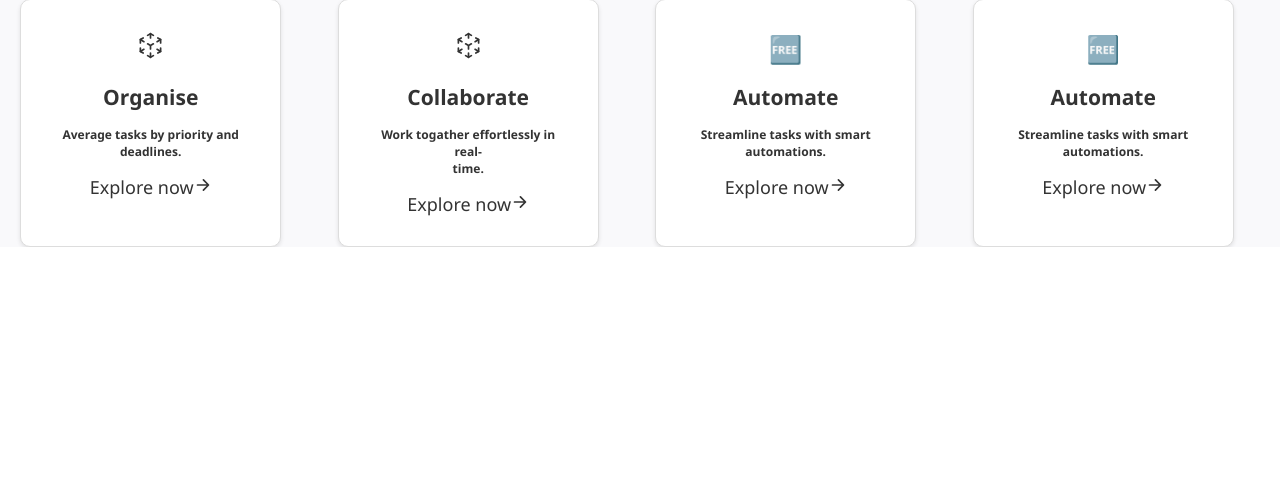
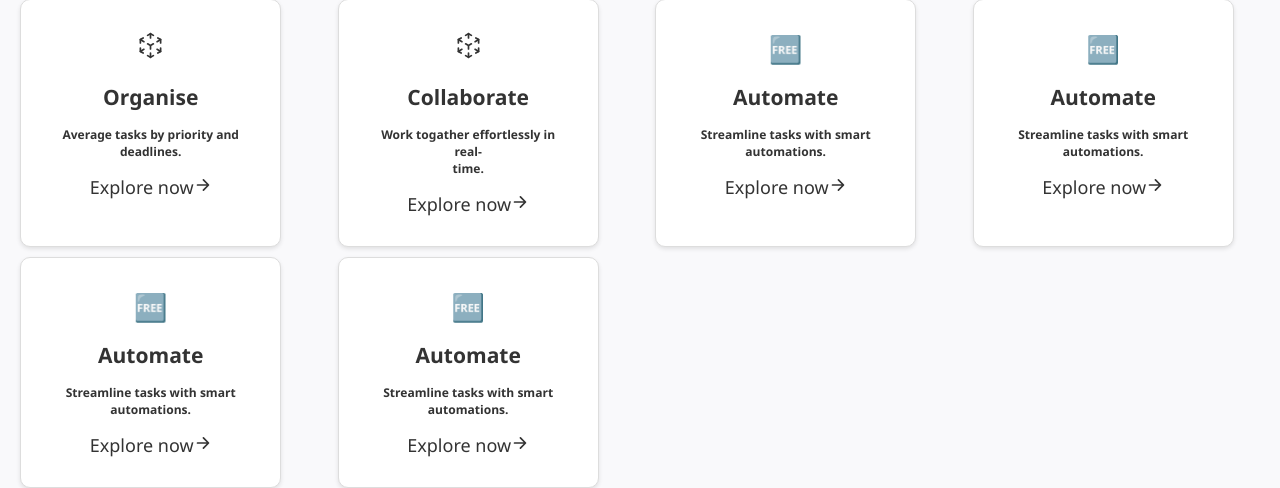
Before and after one commit to sreedhanya-ts/TODO, a Django app: page / in a window 1280 px wide. Shown: the part 1144-1632 px from the top of the page. Before the commit the page ends 1391 px from the top, so only its background shows below. Run offline with Django 5.2, Linux system fonts and the light colour scheme.

Commit message:
update_features

```diff
--- a/secondproject/Todo/templates/home.html
+++ b/secondproject/Todo/templates/home.html
@@ -121,6 +121,18 @@
           <h6>Streamline tasks with smart <br>automations.</h6>
           <p>Explore now<ion-icon name="arrow-forward-outline"></ion-icon></p>
         </div>
+         <div class="feat">
+          <h2>🆓 </h2>
+          <h3>Automate</h3>
+          <h6>Streamline tasks with smart <br>automations.</h6>
+          <p>Explore now<ion-icon name="arrow-forward-outline"></ion-icon></p>
+        </div>
+         <div class="feat">
+          <h2>🆓 </h2>
+          <h3>Automate</h3>
+          <h6>Streamline tasks with smart <br>automations.</h6>
+          <p>Explore now<ion-icon name="arrow-forward-outline"></ion-icon></p>
+        </div>
       </div>
 </div>
 <script type="module" src="https://unpkg.com/ionicons@7.1.0/dist/ionicons/ionicons.esm.js"></script>
```
